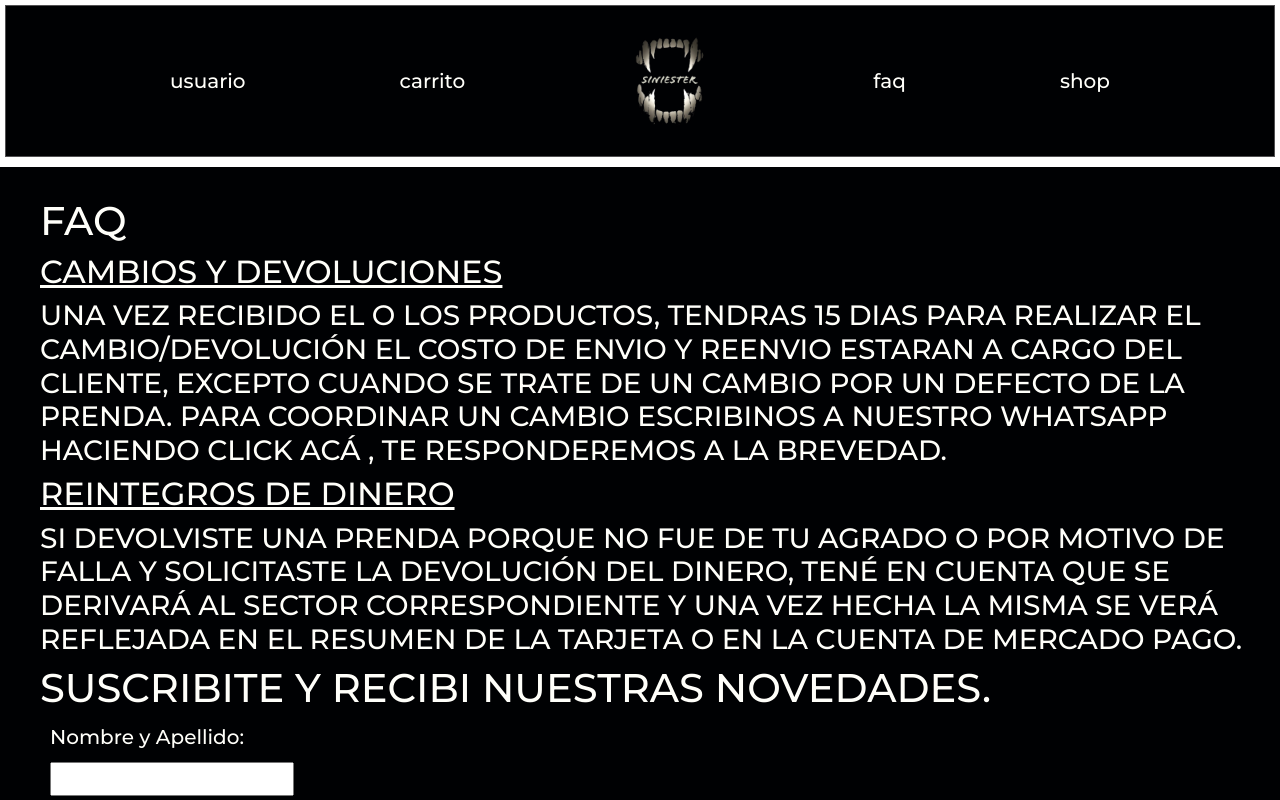
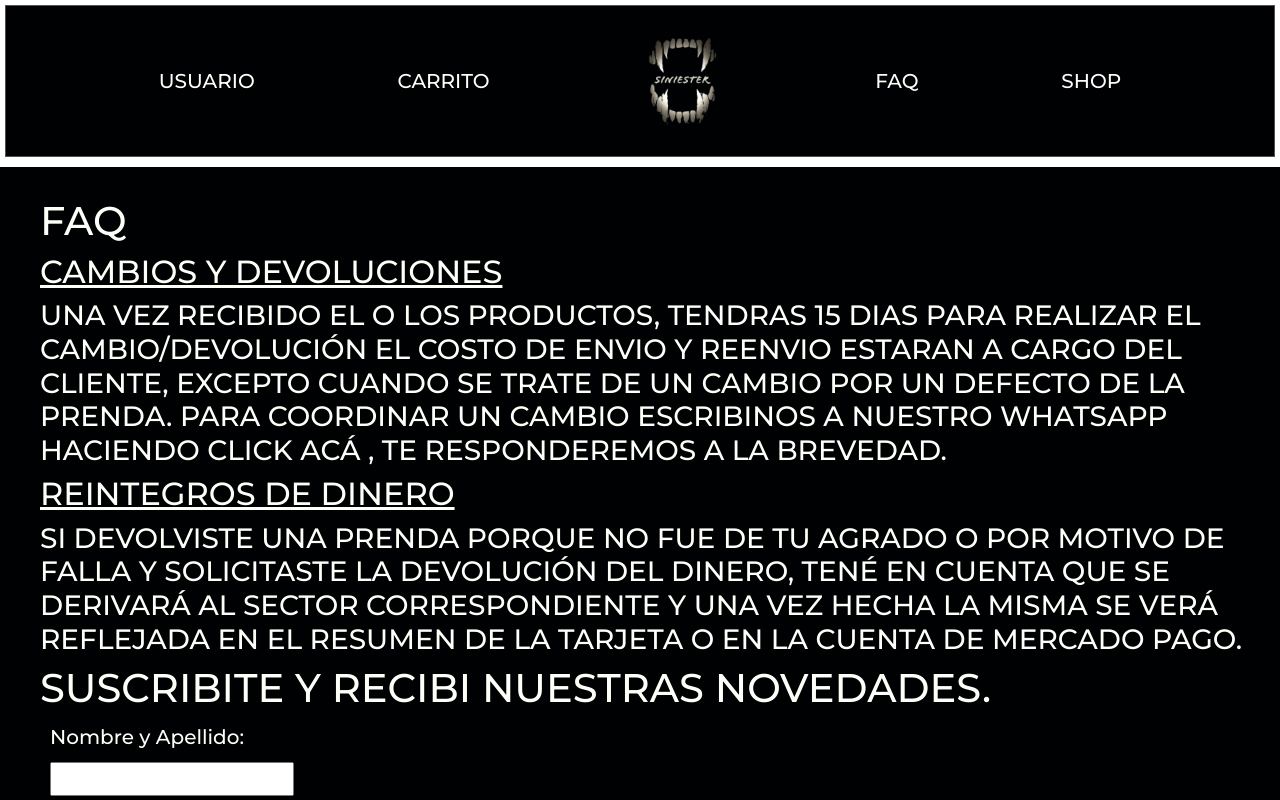
Before and after one commit to mateoaldeco27/proyectoCoder, a plain HTML site: page pages/faq.html in a window 1280 px wide. Shown: the top 800 px of the page. Drawn offline with nearby package versions, Linux system fonts and the light colour scheme.

Commit message:
cambios fuente menu

```diff
--- a/pages/faq.html
+++ b/pages/faq.html
@@ -19,11 +19,11 @@
         <label for="btnMenu"><img src="../img/icons8-menú.svg" alt="menu hamburguesa"></label>
         <nav class="menu">
             <ul>
-                <li><a href="./usuario.html">usuario</a></li>
-                <li><a href="./carrito.html">carrito</a></li>
+                <li><a href="./usuario.html">USUARIO</a></li>
+                <li><a href="./carrito.html">CARRITO</a></li>
                 <li class="logoUl"><a href="../index.html"><img src="../img/logo.png" alt="logo siniester"></a></li>
-                <li><a href="./faq.html">faq</a></li>
-                <li><a href="./shop.html">shop</a></li>
+                <li><a href="./faq.html">FAQ</a></li>
+                <li><a href="./shop.html">SHOP</a></li>
             </ul>
         </nav>
     </header>
```
Also changed, not shown: index.html (+4 -4 lines), pages/carrito.html (+4 -4 lines), pages/shop.html (+4 -4 lines), pages/usuario.html (+4 -4 lines).
